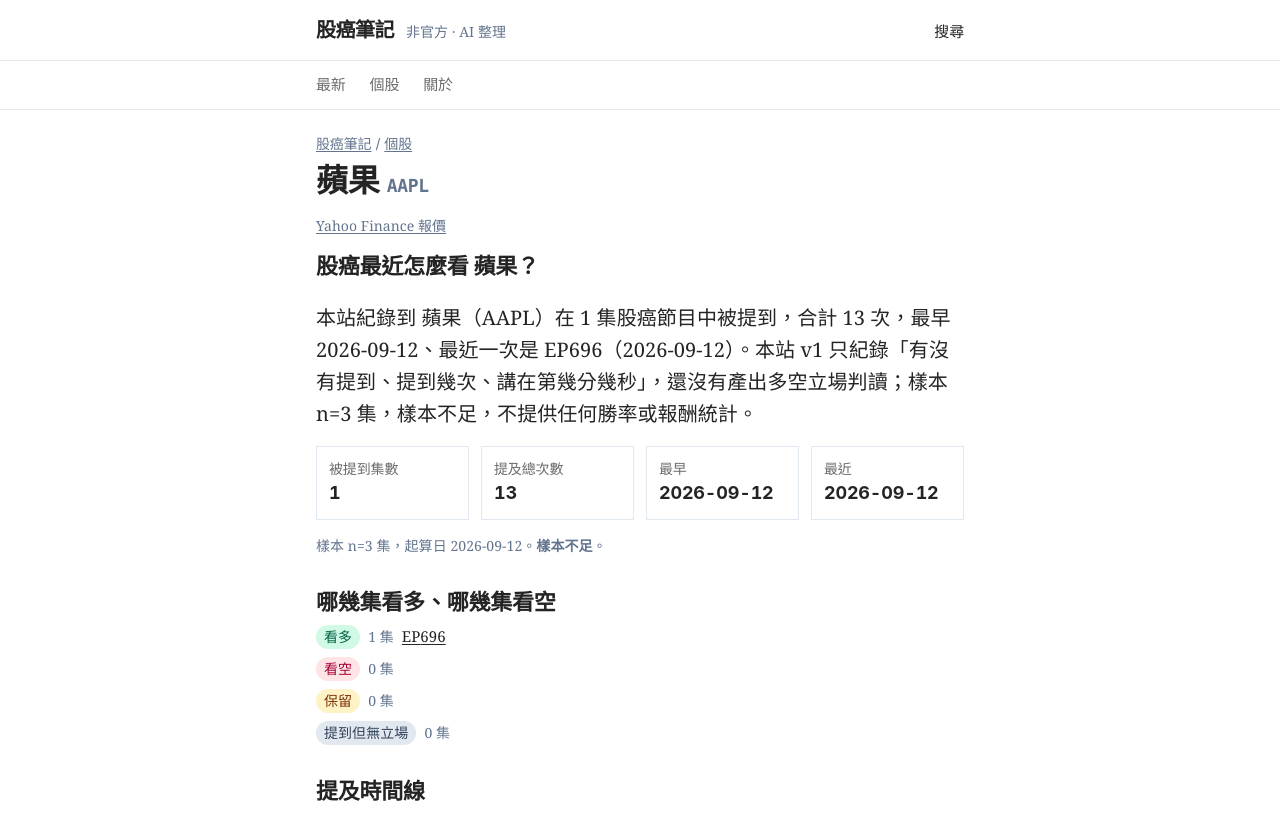
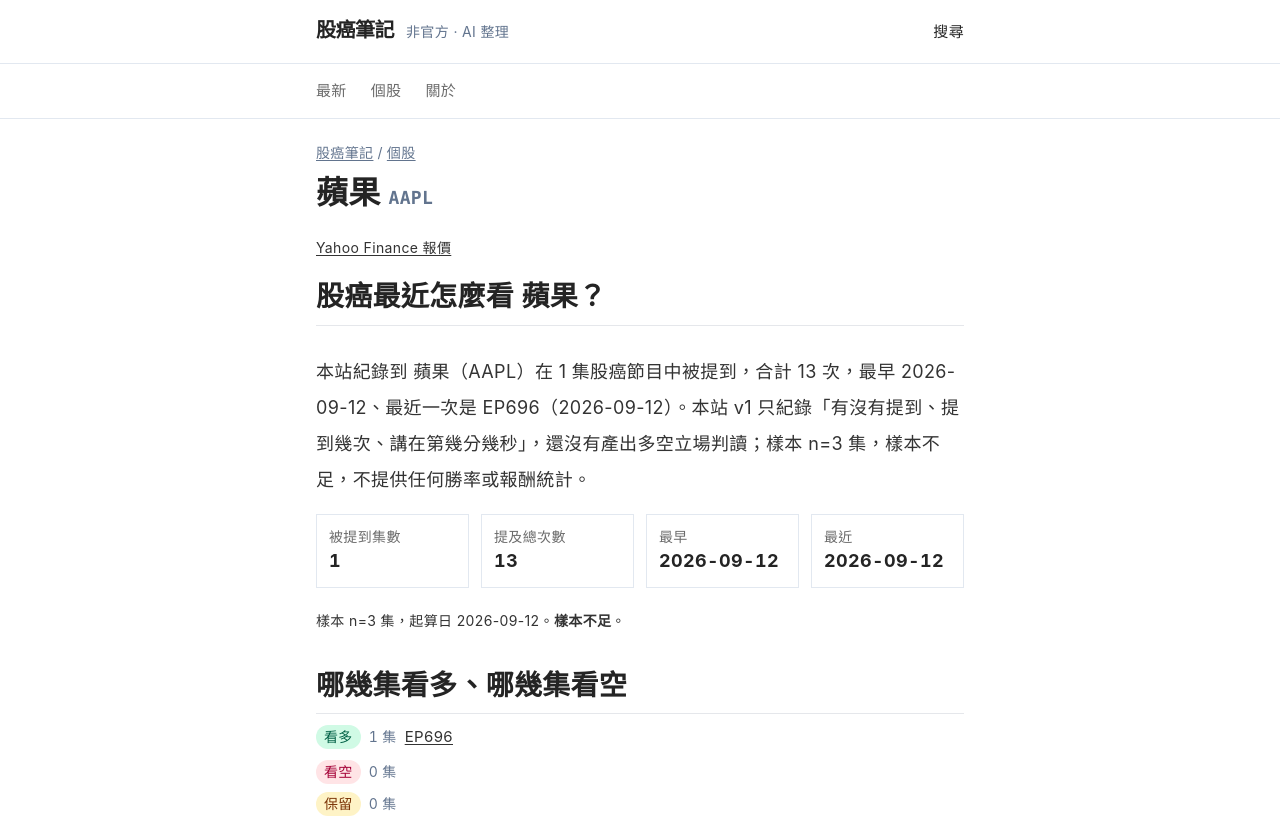
Before and after one commit to ryvn-dev/gooaye-notes, a Next.js app: page /gooaye-notes/ticker/AAPL/ in a window 1280 px wide. Shown: the top 818 px of the page. Built offline with nearby package versions, Linux system fonts and the light colour scheme; no server answers.

Commit message:
Set the body type to sans 18px with 2.0 leading (RF-1107)
Change-Kind: data

```diff
--- a/app/about/page.tsx
+++ b/app/about/page.tsx
@@ -9,7 +9,7 @@
 
 const Section = ({ h, children }: { h: string; children: React.ReactNode }) => (
   <section className="mt-8">
-    <h2 className="text-lg font-bold">{h}</h2>
+    <h2 className="">{h}</h2>
     <div className="mt-2 space-y-2">{children}</div>
   </section>
 );
@@ -17,7 +17,7 @@
 export default function About() {
   return (
     <>
-      <h1 className="text-2xl font-bold">關於本站</h1>
+      <h1 className="">關於本站</h1>
       <p className="mt-2">
         {site.name}把股癌 podcast 的公開音檔跑過自動轉寫，抽出每一集提到哪幾檔個股、提到幾次、
         講在第幾分幾秒，做成一頁可以在手機上讀、也可以點著跳播的筆記。
--- a/app/globals.css
+++ b/app/globals.css
@@ -1,50 +1,62 @@
 @import "tailwindcss";
 
 @theme {
-  --font-sans: Inter, system-ui, -apple-system, "PingFang TC", "Noto Sans TC", "Hiragino Sans", "Microsoft JhengHei",
-    system-ui, -apple-system, "Segoe UI", sans-serif;
-  --font-serif: "Noto Serif TC", Georgia, Charter, "Songti TC", "PingFang TC", serif;
+  --font-sans: "Noto Sans TC", Inter, system-ui, -apple-system, "PingFang TC", "Hiragino Sans",
+    "Microsoft JhengHei", "Segoe UI", sans-serif;
+  --font-serif: "Noto Serif TC", Georgia, "Songti TC", serif;
 }
 
 :root { color-scheme: light dark; }
 html { -webkit-text-size-adjust: 100%; }
 
-/* Medium 閱讀風：內文 serif、標題 sans、段距大 */
+/* 內文排版照 justfont 那一套：sans、18px、行高 2.0、字距 0.02em、段距 1.6em */
 body {
-  font-family: var(--font-serif);
-  font-size: 19px;
-  line-height: 1.6;
-  letter-spacing: 0.003em;
+  background: #fff;
+  color: #242424;
+  font-family: var(--font-sans);
+  font-size: 18px;
+  line-height: 2;
+  letter-spacing: 0.02em;
 }
 
-h1, h2, h3, h4, nav, button, table, summary, time, dt, dd, code, input, label, th, td {
-  font-family: var(--font-sans);
-  letter-spacing: -0.01em;
+main p,
+main li {
+  color: #333;
 }
 
-h1 { font-size: 34px; line-height: 1.2; }
-h2 { font-size: 22px; line-height: 1.3; }
+main p {
+  margin-top: 1.6em;
+}
 
-main p { margin-top: 1.1em; }
+/* 標題與介面一律 sans；章節標題用明體感的 serif */
+h1, h3, h4, nav, button, table, summary, time, dt, dd, code, input, label, th, td {
+  font-family: var(--font-sans);
+}
+
+h1 {
+  color: #242424;
+  font-size: 32px;
+  font-weight: 700;
+  line-height: 1.4;
+  letter-spacing: 0.01em;
+}
+
+h2 {
+  font-family: var(--font-serif);
+  color: #242424;
+  font-size: 28px;
+  font-weight: 700;
+  line-height: 1.5;
+  letter-spacing: 0.01em;
+  padding-bottom: 0.3em;
+  border-bottom: 1px solid #e5e7eb;
+}
+
+time, dt { color: #6b6b6b; }
 
 /* 字重只用 400 / 700 */
 .font-medium, .font-semibold { font-weight: 700; }
 p, li { overflow-wrap: anywhere; line-break: strict; }
-
-/* Medium 亮色那套為預設；深色只在系統要求時跟上 */
-:root { color-scheme: light dark; }
-
-body {
-  background: #fff;
-  color: #242424;
-  font-size: 20px;
-  line-height: 1.6;
-}
-
-h1 { color: #242424; font-size: 32px; font-weight: 700; }
-h2 { color: #242424; font-weight: 700; }
-
-time, dt { color: #6b6b6b; }
 
 .divider::after {
   content: "\2022 \2022 \2022";
@@ -58,6 +70,8 @@
 
 @media (prefers-color-scheme: dark) {
   body { background: #0b0b0b; color: #e6e6e6; }
+  main p, main li { color: #d4d4d4; }
   h1, h2 { color: #fff; }
+  h2 { border-bottom-color: #27272a; }
   time, dt { color: #a3a3a3; }
 }
--- a/app/gooaye/[slug]/page.tsx
+++ b/app/gooaye/[slug]/page.tsx
@@ -116,7 +116,7 @@
 
       <AdSlot id="episode-mid" />
 
-      <h2 className="mt-8 text-lg font-bold">AI 摘要</h2>
+      <h2 className="mt-8">AI 摘要</h2>
       {ep.summary ? (
         <p className="mt-2">{ep.summary}</p>
       ) : (
@@ -126,7 +126,7 @@
       )}
 
       <div className="divider" />
-      <h2 className="mt-8 text-lg font-bold">AI 重點整理</h2>
+      <h2 className="mt-8">AI 重點整理</h2>
       {ep.key_points.length > 0 ? (
         <ul className="mt-2 space-y-2">
           {ep.key_points.map((k) => (
@@ -140,7 +140,7 @@
         <p className="mt-2 text-slate-500 dark:text-slate-400">重點整理待補。</p>
       )}
 
-      <h2 className="mt-8 text-lg font-bold">重點段標籤</h2>
+      <h2 className="mt-8">重點段標籤</h2>
       {ep.segment_tags.length > 0 ? (
         <ul className="mt-2 flex flex-wrap gap-2">
           {ep.segment_tags.map((t) => (
@@ -154,7 +154,7 @@
       )}
 
       <div className="divider" />
-      <h2 className="mt-8 text-lg font-bold">本集提到的個股</h2>
+      <h2 className="mt-8">本集提到的個股</h2>
       <p className="mt-1 text-sm text-slate-500 dark:text-slate-400">
         [observed] 次數與時間碼由自動轉寫抽出。缺值一律顯示「待補」，不填估計值。
       </p>
@@ -191,7 +191,7 @@
         </details>
       )}
 
-      <h2 className="mt-8 text-lg font-bold">全文逐字稿</h2>
+      <h2 className="mt-8">全文逐字稿</h2>
       <p className="mt-1 text-sm text-slate-500 dark:text-slate-400">逐字稿為 AI 轉錄，可能有錯。</p>
       {ep.transcript_available && ep.transcript ? (
         <details className="mt-2 border-y border-slate-200 py-4 dark:border-slate-800">
--- a/app/page.tsx
+++ b/app/page.tsx
@@ -21,7 +21,7 @@
   return (
     <>
       <section>
-        <h1 className="text-2xl font-bold leading-snug">股癌 每集重點筆記與個股提及紀錄</h1>
+        <h1 className="leading-snug">股癌 每集重點筆記與個股提及紀錄</h1>
         <dl className="mt-3 flex flex-wrap gap-x-6 gap-y-1 text-[15px]">
           <div className="flex gap-1">
             <dt className="text-slate-500 dark:text-slate-400">收錄集數</dt>
@@ -47,7 +47,7 @@
 
       <AdSlot id="home-below-fold" />
 
-      <h2 className="mt-8 text-lg font-bold">最新集數</h2>
+      <h2 className="mt-8">最新集數</h2>
       <ul className="mt-4 divide-y divide-slate-200 dark:divide-slate-800">
         {idx.episodes.map((e) => (
           <li key={e.slug}>
@@ -77,7 +77,7 @@
         ))}
       </ul>
 
-      <h2 className="mt-10 text-lg font-bold">被提到最多集的個股</h2>
+      <h2 className="mt-10">被提到最多集的個股</h2>
       <p className="mt-1 text-sm text-slate-500 dark:text-slate-400">
         樣本 n={idx.episode_count} 集，起算日 {idx.coverage.from}，<strong>樣本不足</strong>。
       </p>
--- a/app/ticker/[symbol]/page.tsx
+++ b/app/ticker/[symbol]/page.tsx
@@ -84,7 +84,7 @@
         <Link href="/ticker/" className="underline underline-offset-2">個股</Link>
       </nav>
 
-      <h1 className="mt-2 text-2xl font-bold">
+      <h1 className="mt-2">
         {t.display_name} <span className="font-mono text-lg text-slate-500 dark:text-slate-400">{code}</span>
       </h1>
       <p className="mt-1 text-sm text-slate-500 dark:text-slate-400">
@@ -94,7 +94,7 @@
       </p>
 
       <section className="mt-4">
-        <h2 className="text-base font-bold">股癌最近怎麼看 {t.display_name}？</h2>
+        <h2 className="">股癌最近怎麼看 {t.display_name}？</h2>
         <p className="mt-1">{answer}</p>
       </section>
 
@@ -117,7 +117,7 @@
 
       <AdSlot id="ticker-below-timeline" />
 
-      <h2 className="mt-8 text-lg font-bold">哪幾集看多、哪幾集看空</h2>
+      <h2 className="mt-8">哪幾集看多、哪幾集看空</h2>
       <ul className="mt-2 space-y-2">
         {STANCE_ORDER.map((st) => {
           const rows = t.timeline.filter((r) => stancesOf(r).includes(st));
@@ -135,7 +135,7 @@
         })}
       </ul>
 
-      <h2 className="mt-8 text-lg font-bold">提及時間線</h2>
+      <h2 className="mt-8">提及時間線</h2>
       <ul className="mt-3 divide-y divide-slate-200 dark:divide-slate-800">
         {t.timeline.map((r) => (
           <li key={r.slug} className="py-4">
--- a/app/ticker/page.tsx
+++ b/app/ticker/page.tsx
@@ -18,7 +18,7 @@
 
   const group = (title: string, rows: typeof tickers) => (
     <section className="mt-8">
-      <h2 className="text-lg font-bold">{title}（{rows.length} 檔）</h2>
+      <h2 className="">{title}（{rows.length} 檔）</h2>
       <ul className="mt-3 divide-y divide-slate-100 dark:divide-slate-800/60">
         {rows.map((t) => (
           <li key={t.ticker} className="flex items-baseline gap-2 py-2.5">
@@ -37,7 +37,7 @@
 
   return (
     <>
-      <h1 className="text-2xl font-bold">股癌提到過的個股</h1>
+      <h1 className="">股癌提到過的個股</h1>
       <p className="mt-2">
         共 {ticker_count} 檔，來自 {idx.episode_count} 集節目（{idx.coverage.from} 至 {idx.coverage.to}）。
         點進去可以看到這一檔歷次被提到的集數、次數與時間碼。
```
